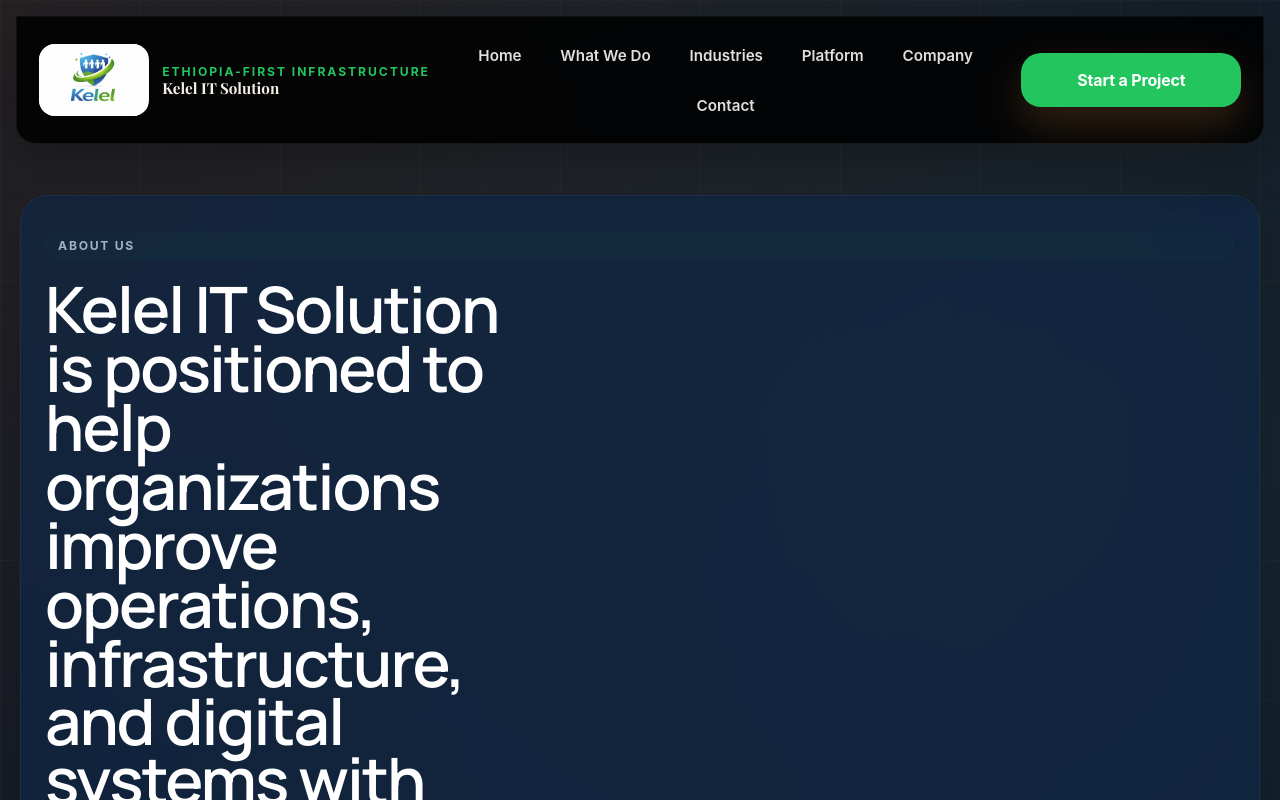
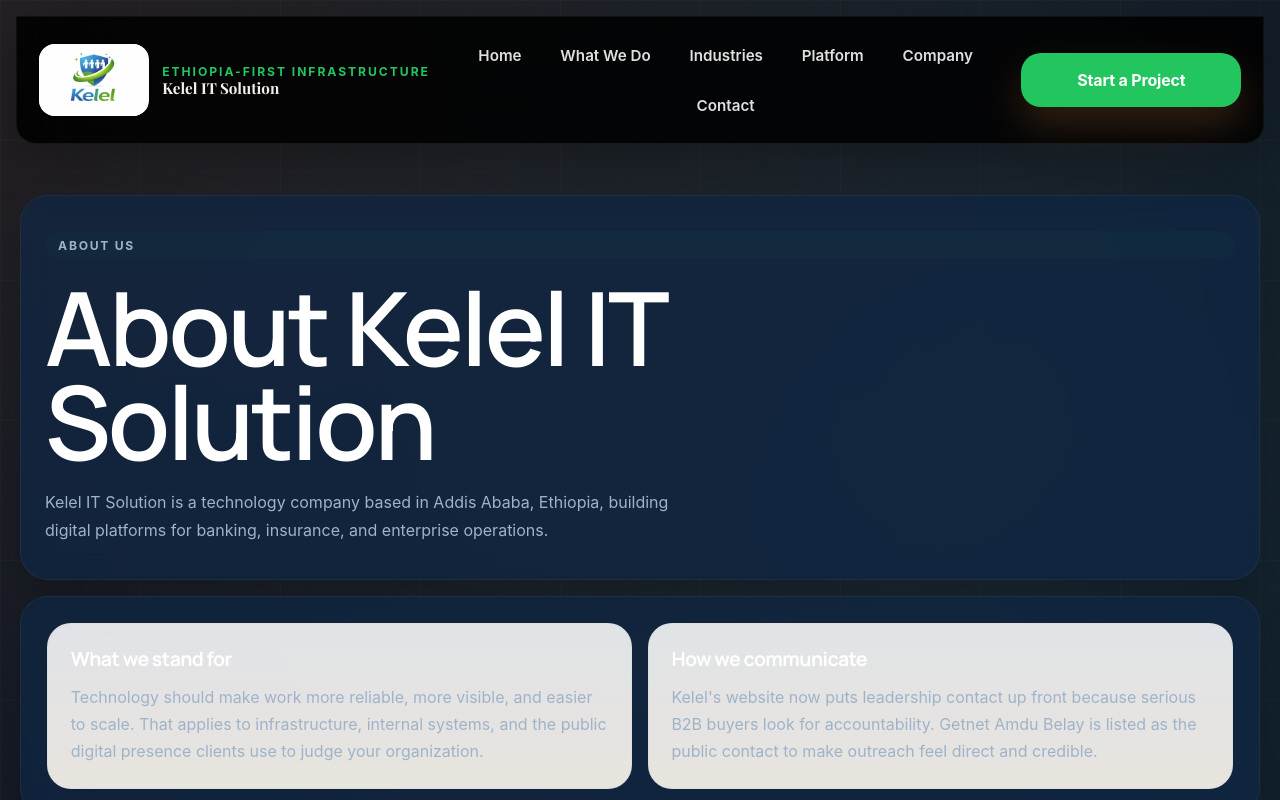
Before and after one commit to getnetbelay12-a11y/kelel-site, a Next.js app: page /about in a window 1280 px wide. Shown: the top 800 px of the page. Built offline with nearby package versions, Linux system fonts and the light colour scheme; a web font is replaced by a local one.

Commit message:
Clarify homepage and about page heading hierarchy

```diff
--- a/app/about/page.tsx
+++ b/app/about/page.tsx
@@ -9,18 +9,21 @@
 export const metadata: Metadata = {
   title: "About | Kelel IT Solution",
   description:
-    "Learn how Kelel IT Solution approaches IT services, systems delivery, and business-focused digital transformation support.",
+    "Kelel IT Solution is a technology company based in Addis Ababa, Ethiopia, building digital platforms for banking, insurance, and enterprise operations.",
 };
 
 export default function AboutPage() {
   return (
     <main className="page-shell">
       <section className="section-block page-hero">
-        <SectionIntro
-          eyebrow="About us"
-          title="Kelel IT Solution is positioned to help organizations improve operations, infrastructure, and digital systems with more clarity."
-          description="The company profile now emphasizes IT capability, business alignment, and accountable communication instead of staying at the level of generic design language."
-        />
+        <div className="section-heading">
+          <span className="eyebrow">About us</span>
+          <h1>About Kelel IT Solution</h1>
+          <p className="section-copy">
+            Kelel IT Solution is a technology company based in Addis Ababa, Ethiopia, building
+            digital platforms for banking, insurance, and enterprise operations.
+          </p>
+        </div>
       </section>
 
       <section className="section-block story-layout">
```
Also changed, not shown: app/page.tsx (+8 -6 lines), app/globals.css.
